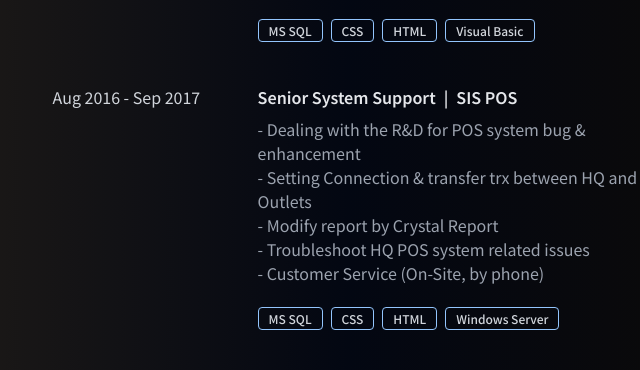
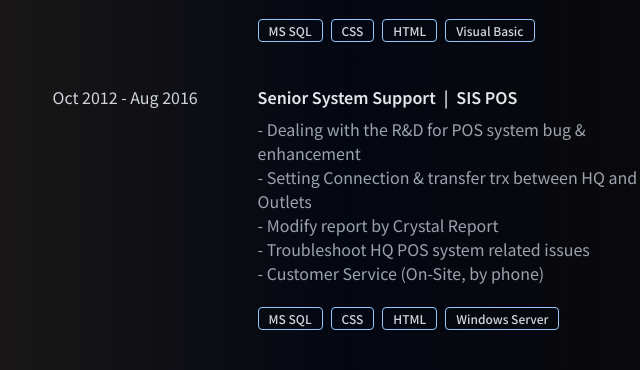
Before and after one commit to smallvi/smallvi, a website: page index.html in a window 1280 px wide. Shown: the part 2479-2849 px from the top of the page, 542-1182 px from the left. Drawn offline with nearby package versions, Linux system fonts and the light colour scheme.

Commit message:
chore: update date of sispos

```diff
--- a/index.html
+++ b/index.html
@@ -422,7 +422,7 @@
 
                 <div>
                     <div class="mb-10 lg:flex lg:flex-row">
-                        <div class="basis-2/5">Aug 2016 - Sep 2017</div>
+                        <div class="basis-2/5">Oct 2012 - Aug 2016</div>
                         <div class="basis-3/4">
                             <div class="mb-2 font-semibold text-gray-200">Senior System Support<span
                                     class="mx-2">|</span>SIS POS</div>
```
